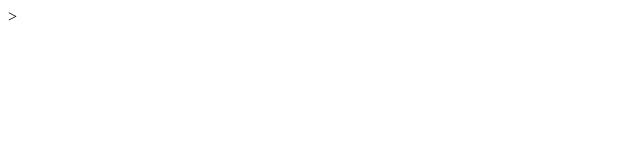
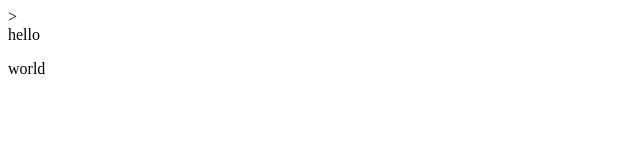
Before and after one commit to KenjinMean/Demo-Repo, a plain HTML site: page index.html in a window 1280 px wide. Shown: the full height of the page, 0-640 px from the left. Drawn offline with Linux system fonts and the light colour scheme.

Commit message:
added world

```diff
--- a/index.html
+++ b/index.html
@@ -1 +1,3 @@
 <title>Demo Web</title>>
+<div>hello</div>
+<p>world</p>
```
